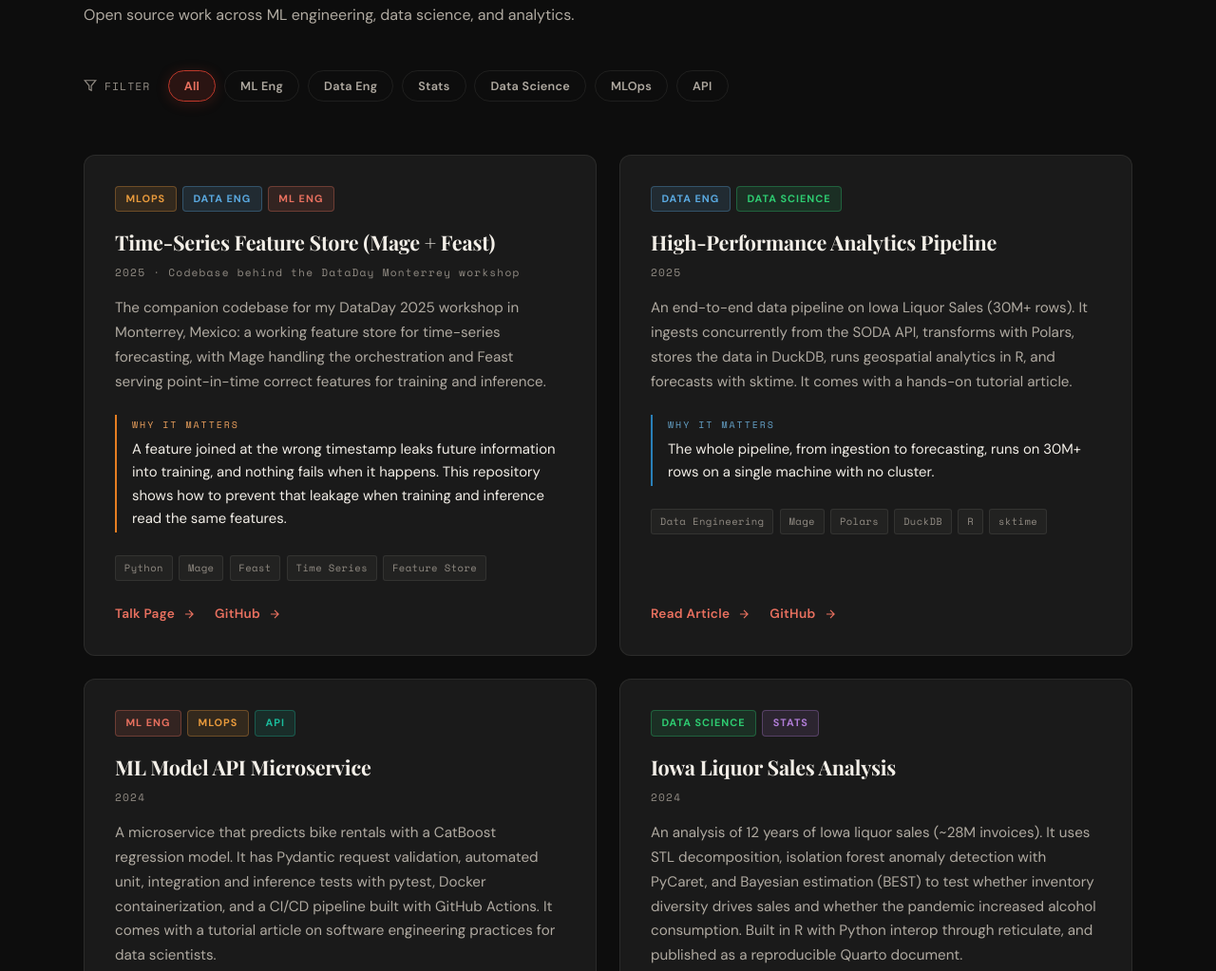
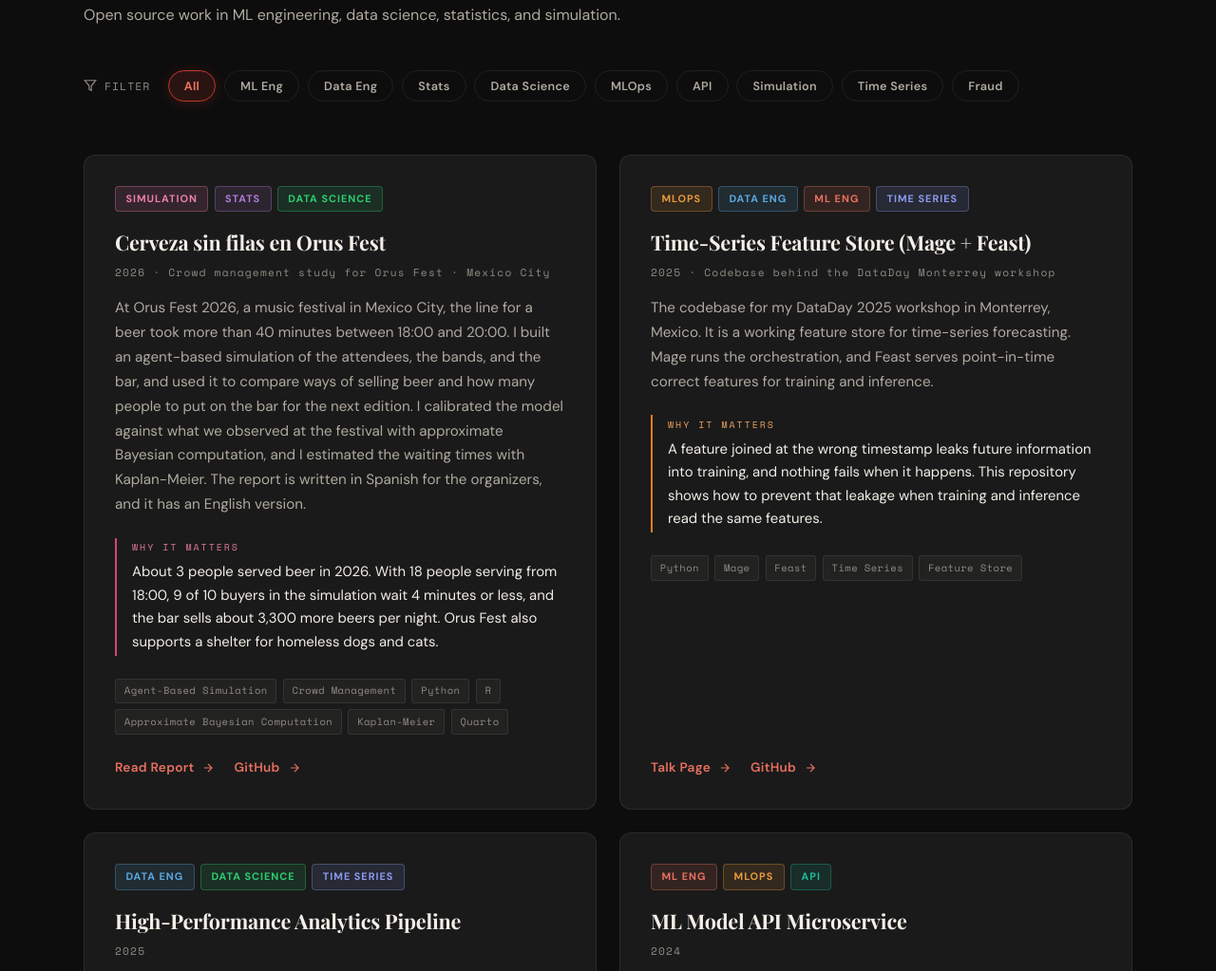
Before and after one commit to jospablo777/portfolio, a plain HTML site: page index.html in a window 1280 px wide. Shown: the part 4059-5082 px from the top of the page at 95% size. Drawn offline with nearby package versions, Linux system fonts and the light colour scheme.

Commit message:
Added Orus fest project

```diff
--- a/css/styles.css
+++ b/css/styles.css
@@ -61,6 +61,9 @@
   --label-mlops: #e67e22;     --label-mlops-text: #e89a3c;
   --label-api: #16a085;       --label-api-text: #1abc9c;
   --label-talk: #f39c12;      --label-talk-text: #f0a92e;
+  --label-sim: #d6457f;       --label-sim-text: #ee7fa8;
+  --label-ts: #5b6ee1;        --label-ts-text: #8c9bf0;
+  --label-fraud: #9aa82b;     --label-fraud-text: #b9c94a;
   --label-live: #27ae60;
 
   /* Lines & elevation */
@@ -116,7 +119,7 @@
   --display-gradient: linear-gradient(135deg, var(--text-primary) 58%, #8a5a2b);
 
   /* -text values are darkened enough to clear 4.5:1 even against their own
-     12-16% tint, which is the surface they actually sit on. */
+     12-16% tint, which is the surface they sit on. */
   --label-ml: #b03225;        --label-ml-text: #a52d21;
   --label-data-eng: #1f6fa8;  --label-data-eng-text: #196293;
   --label-stats: #7a3a9c;     --label-stats-text: #6b2d8f;
@@ -124,6 +127,9 @@
   --label-mlops: #c26a12;     --label-mlops-text: #8e4d0f;
   --label-api: #128972;       --label-api-text: #0c6858;
   --label-talk: #c07d09;      --label-talk-text: #845308;
+  --label-sim: #b8326a;       --label-sim-text: #9c2558;
+  --label-ts: #4453c4;        --label-ts-text: #3a47ad;
+  --label-fraud: #6f7a14;     --label-fraud-text: #56600e;
   --label-live: #1a7a45;
 
   --border-subtle: rgba(28, 25, 23, 0.1);
@@ -746,7 +752,7 @@ section { padding: 5.5rem 3rem; max-width: 1200px; margin: 0 auto; }
   border-color: var(--border-active); color: var(--text-primary); background: var(--bg-tint);
 }
 /* Labels use a tint with no solid fill. A saturated fill cannot carry legible
-   text across seven hues in two themes (white on #27ae60 green is 2.0:1). The
+   text across ten hues in two themes (white on #27ae60 green is 2.0:1). The
    tint, solid border, and AA-checked text variant stay readable for every label. */
 .filter-btn.active {
   border-color: var(--active-color, var(--accent));
@@ -1010,7 +1016,7 @@ footer a:hover { color: var(--accent-text); }
   .stat-number { font-size: 13pt; }
 
   /* Keep atomic blocks together, but let long sections flow across pages.
-     page-break-inside on a whole section just strands half-empty pages. */
+     page-break-inside on a whole section strands half-empty pages. */
   section { padding: 0.75rem 0 0; max-width: none; break-inside: auto; }
   .section-header { margin-bottom: 1rem; }
   .section-title { font-size: 15pt; }
--- a/index.html
+++ b/index.html
@@ -367,10 +367,10 @@
   <div class="section-header">
     <div class="section-eyebrow">Portfolio</div>
     <h2 class="section-title">Selected Projects</h2>
-    <p class="section-subtitle">Open source work across ML engineering, data science, and analytics.</p>
+    <p class="section-subtitle">Open source work in ML engineering, data science, statistics, and simulation.</p>
   </div>
 
-  <div class="filter-bar" role="group" aria-label="Filter projects by discipline">
+  <div class="filter-bar" role="group" aria-label="Filter projects by topic">
     <span class="filter-hint">
       <svg viewBox="0 0 24 24" aria-hidden="true"><polygon points="22 3 2 3 10 12.46 10 19 14 21 14 12.46 22 3"/></svg>
       Filter
@@ -382,23 +382,61 @@
     <button class="filter-btn" type="button" aria-pressed="false" data-filter="data-sci" style="--active-color: var(--label-data-sci); --active-text: var(--label-data-sci-text);">Data Science</button>
     <button class="filter-btn" type="button" aria-pressed="false" data-filter="mlops" style="--active-color: var(--label-mlops); --active-text: var(--label-mlops-text);">MLOps</button>
     <button class="filter-btn" type="button" aria-pressed="false" data-filter="api" style="--active-color: var(--label-api); --active-text: var(--label-api-text);">API</button>
+    <button class="filter-btn" type="button" aria-pressed="false" data-filter="simulation" style="--active-color: var(--label-sim); --active-text: var(--label-sim-text);">Simulation</button>
+    <button class="filter-btn" type="button" aria-pressed="false" data-filter="time-series" style="--active-color: var(--label-ts); --active-text: var(--label-ts-text);">Time Series</button>
+    <button class="filter-btn" type="button" aria-pressed="false" data-filter="fraud" style="--active-color: var(--label-fraud); --active-text: var(--label-fraud-text);">Fraud</button>
   </div>
 
   <p class="filter-status" role="status" aria-live="polite"></p>
 
   <div class="projects-grid" id="projectsGrid">
 
+    <!-- Orus Fest beer sales simulation -->
+    <div class="project-card" data-labels="simulation,stats,data-sci" style="--card-accent: var(--label-sim); animation-delay: 0.05s;">
+      <div class="card-labels">
+        <span class="card-label" style="--label-color: var(--label-sim-text);">Simulation</span>
+        <span class="card-label" style="--label-color: var(--label-stats-text);">Stats</span>
+        <span class="card-label" style="--label-color: var(--label-data-sci-text);">Data Science</span>
+      </div>
+      <h3 class="card-title" lang="es">Cerveza sin filas en Orus Fest</h3>
+      <div class="card-year">2026 &middot; Crowd management study for Orus Fest &middot; Mexico City</div>
+      <p class="card-description">
+        At Orus Fest 2026, a music festival in Mexico City, the line for a beer took more than 40 minutes between 18:00 and 20:00. I built an agent-based simulation of the attendees, the bands, and the bar, and used it to compare ways of selling beer and how many people to put on the bar for the next edition. I calibrated the model against what we observed at the festival with approximate Bayesian computation, and I estimated the waiting times with Kaplan-Meier. The report is written in Spanish for the organizers, and it has an English version.
+      </p>
+      <p class="card-outcome"><span>Why it matters</span> About 3 people served beer in 2026. With 18 people serving from 18:00, 9 of 10 buyers in the simulation wait 4 minutes or less, and the bar sells about 3,300 more beers per night. Orus Fest also supports a shelter for homeless dogs and cats.</p>
+      <div class="card-tech">
+        <span class="tech-tag">Agent-Based Simulation</span>
+        <span class="tech-tag">Crowd Management</span>
+        <span class="tech-tag">Python</span>
+        <span class="tech-tag">R</span>
+        <span class="tech-tag">Approximate Bayesian Computation</span>
+        <span class="tech-tag">Kaplan-Meier</span>
+        <span class="tech-tag">Quarto</span>
+      </div>
+      <div class="card-links-row">
+        <a href="https://jospablo777.github.io/orus_fest_beer_sales_simulation/" target="_blank" rel="noopener noreferrer" class="card-link">
+          Read Report
+          <svg aria-hidden="true" viewBox="0 0 24 24"><path d="M5 12h14M12 5l7 7-7 7"/></svg>
+        </a>
+        <a href="https://github.com/jospablo777/orus_fest_beer_sales_simulation" target="_blank" rel="noopener noreferrer" class="card-link">
+          GitHub
+          <svg aria-hidden="true" viewBox="0 0 24 24"><path d="M5 12h14M12 5l7 7-7 7"/></svg>
+        </a>
+      </div>
+    </div>
+
     <!-- Feature Store Workshop -->
-    <div class="project-card" data-labels="mlops,data-eng,ml-eng" style="--card-accent: var(--label-mlops); animation-delay: 0.05s;">
+    <div class="project-card" data-labels="mlops,data-eng,ml-eng,time-series" style="--card-accent: var(--label-mlops); animation-delay: 0.05s;">
       <div class="card-labels">
         <span class="card-label" style="--label-color: var(--label-mlops-text);">MLOps</span>
         <span class="card-label" style="--label-color: var(--label-data-eng-text);">Data Eng</span>
         <span class="card-label" style="--label-color: var(--label-ml-text);">ML Eng</span>
+        <span class="card-label" style="--label-color: var(--label-ts-text);">Time Series</span>
       </div>
       <h3 class="card-title">Time-Series Feature Store (Mage + Feast)</h3>
       <div class="card-year">2025 &middot; Codebase behind the DataDay Monterrey workshop</div>
       <p class="card-description">
-        The companion codebase for my DataDay 2025 workshop in Monterrey, Mexico: a working feature store for time-series forecasting, with Mage handling the orchestration and Feast serving point-in-time correct features for training and inference.
+        The codebase for my DataDay 2025 workshop in Monterrey, Mexico. It is a working feature store for time-series forecasting. Mage runs the orchestration, and Feast serves point-in-time correct features for training and inference.
       </p>
       <p class="card-outcome"><span>Why it matters</span> A feature joined at the wrong timestamp leaks future information into training, and nothing fails when it happens. This repository shows how to prevent that leakage when training and inference read the same features.</p>
       <div class="card-tech">
@@ -421,10 +459,11 @@
     </div>
 
     <!-- Data Pipeline -->
-    <div class="project-card" data-labels="data-eng,data-sci" style="--card-accent: var(--label-data-eng); animation-delay: 0.1s;">
+    <div class="project-card" data-labels="data-eng,data-sci,time-series" style="--card-accent: var(--label-data-eng); animation-delay: 0.1s;">
       <div class="card-labels">
         <span class="card-label" style="--label-color: var(--label-data-eng-text);">Data Eng</span>
         <span class="card-label" style="--label-color: var(--label-data-sci-text);">Data Science</span>
+        <span class="card-label" style="--label-color: var(--label-ts-text);">Time Series</span>
       </div>
       <h3 class="card-title">High-Performance Analytics Pipeline</h3>
       <div class="card-year">2025</div>
@@ -486,10 +525,11 @@
     </div>
 
     <!-- Iowa Liquor Sales -->
-    <div class="project-card" data-labels="data-sci,stats" style="--card-accent: var(--label-data-sci); animation-delay: 0.2s;">
+    <div class="project-card" data-labels="data-sci,stats,time-series" style="--card-accent: var(--label-data-sci); animation-delay: 0.2s;">
       <div class="card-labels">
         <span class="card-label" style="--label-color: var(--label-data-sci-text);">Data Science</span>
         <span class="card-label" style="--label-color: var(--label-stats-text);">Stats</span>
+        <span class="card-label" style="--label-color: var(--label-ts-text);">Time Series</span>
       </div>
       <h3 class="card-title">Iowa Liquor Sales Analysis</h3>
       <div class="card-year">2024</div>
@@ -517,11 +557,12 @@
     </div>
 
     <!-- Real-time Fraud Prevention -->
-    <div class="project-card" data-labels="ml-eng,data-eng,mlops" style="--card-accent: var(--label-ml); animation-delay: 0.25s;">
+    <div class="project-card" data-labels="ml-eng,data-eng,mlops,fraud" style="--card-accent: var(--label-ml); animation-delay: 0.25s;">
       <div class="card-labels">
         <span class="card-label" style="--label-color: var(--label-ml-text);">ML Eng</span>
         <span class="card-label" style="--label-color: var(--label-data-eng-text);">Data Eng</span>
         <span class="card-label" style="--label-color: var(--label-mlops-text);">MLOps</span>
+        <span class="card-label" style="--label-color: var(--label-fraud-text);">Fraud</span>
       </div>
       <h3 class="card-title">Real-Time Fraud Prevention System</h3>
       <div class="card-year">2025 &middot; Work in progress</div>
@@ -657,7 +698,7 @@
   <div class="section-header">
     <div class="section-eyebrow">Toolkit</div>
     <h2 class="section-title">Skills &amp; Technologies</h2>
-    <p class="section-subtitle">The tools I reach for most. The projects above show them in use.</p>
+    <p class="section-subtitle">The tools I use most. The projects above show them in use.</p>
   </div>
 
   <div class="skills-grid">
--- a/js/main.js
+++ b/js/main.js
@@ -6,7 +6,7 @@ const reducedMotion = window.matchMedia('(prefers-reduced-motion: reduce)').matc
 
 /* ── Theme switch ──────────────────────────────
    Dark is the default for every visitor. The inline script in <head> applies it
-   before first paint; the OS `prefers-color-scheme` is deliberately ignored.
+   before first paint; the OS `prefers-color-scheme` is ignored.
    This only handles toggling to light and remembering that choice. */
 (function () {
   const root = document.documentElement;
```
Also changed, not shown: 1 other file.
